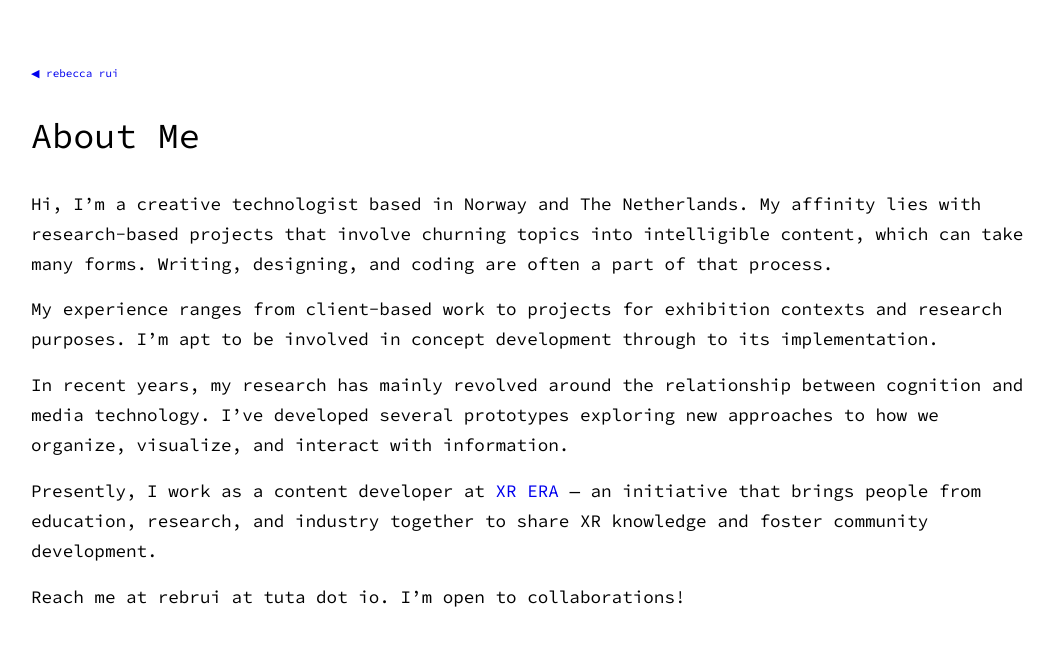
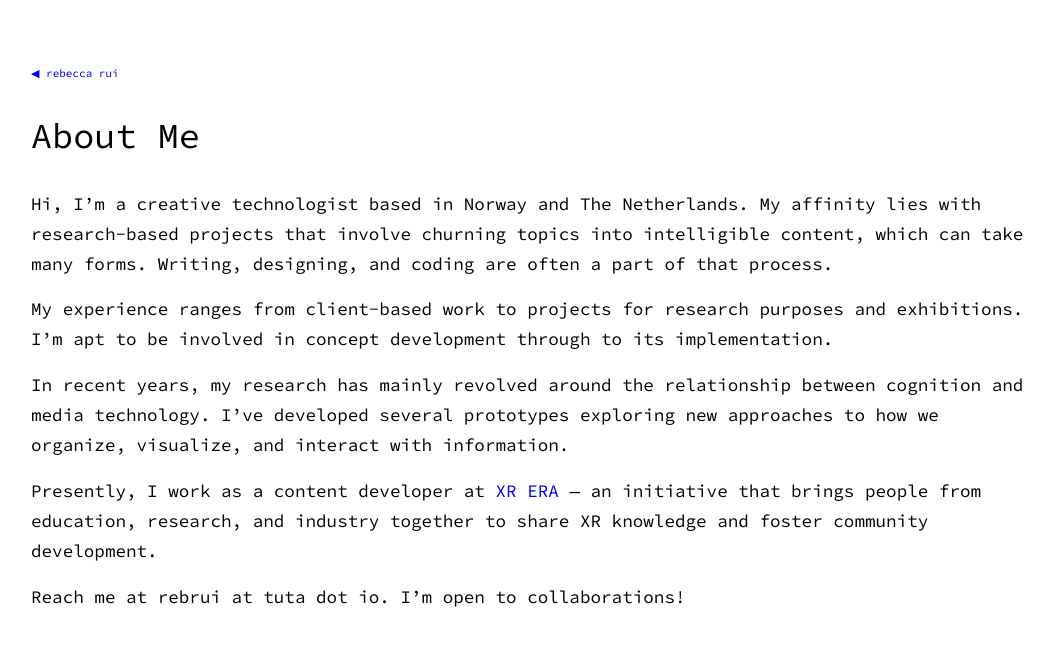
Before and after one commit to iurrrui/iurrrui.github.io, a Jekyll site: the page built from about-me.md, in a window 1280 px wide. Shown: the top 646 px of the page, without its empty margins (109-1163 px from the left). Built offline with Jekyll 4.4.1, drawn with Linux system fonts in a browser that asks for light colours.

```diff
--- a/about-me.md
+++ b/about-me.md
@@ -7,7 +7,7 @@ Hi, I'm a creative technologist based in Norway and The Netherlands. My affinity
 
 <!-- Writing is an activity through which I think, and designing is how ideas take shape. I see coding not only as a means for creative output but as a form of practical engagement through which theoretical understanding can emerge. -->
 
-My experience ranges from client-based work to projects for exhibition contexts and research purposes. I'm apt to be involved in concept development through to its implementation.
+My experience ranges from client-based work to projects for research purposes and exhibitions. I’m apt to be involved in concept development through to its implementation.
 
 In recent years, my research has mainly revolved around the relationship between cognition and media technology. I've developed several prototypes exploring new approaches to how we organize, visualize, and interact with information.
 
```
Also changed, not shown: _posts/x2017-01-01-we-construct.md (+10 -10 lines), assets/media/we_construct_1.jpg (added), assets/media/we_construct_2.jpg (added), assets/media/we_construct_3.jpg (added), assets/media/we_construct_4.jpg (added), assets/media/we_construct_5.jpg (added), assets/media/we_construct_6.jpg (added), 7 other files.
